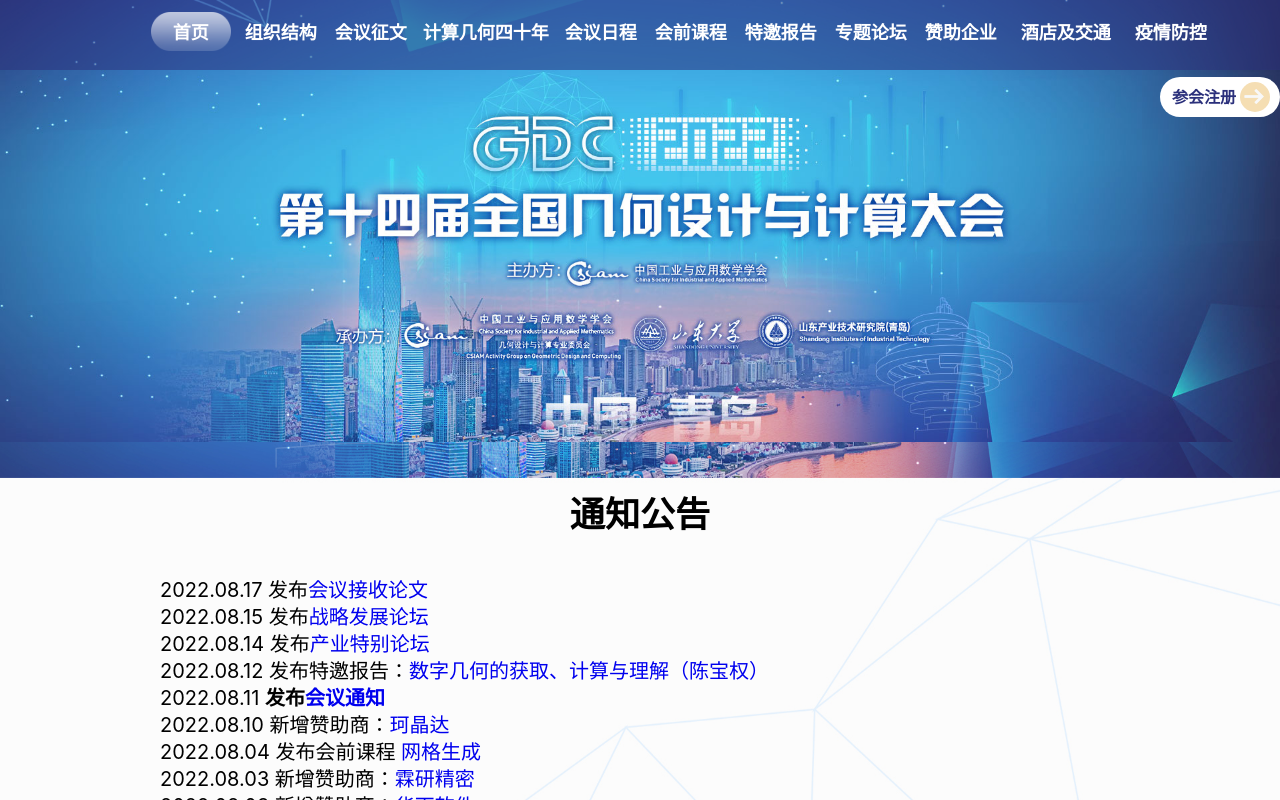
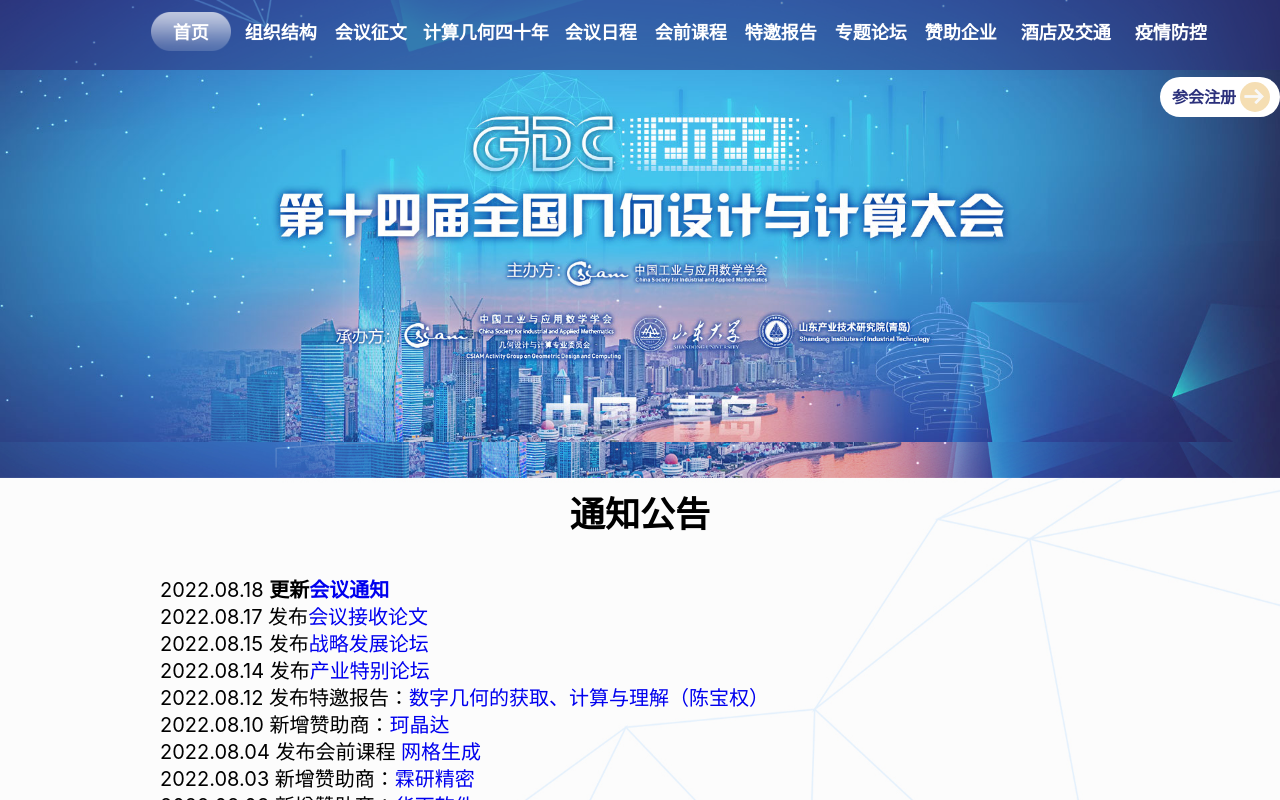
Before and after one commit to Cluir/gdc_website, a Vue app: page /ztlt#/subject in a window 1280 px wide. Shown: the top 800 px of the page. Built offline with nearby package versions, Linux system fonts and the light colour scheme.

Commit message:
update tongzhi

```diff
--- a/src/components/heads/subject.vue
+++ b/src/components/heads/subject.vue
@@ -7,13 +7,13 @@
       <!-- <span>第十四届全国几何设计与计算学术会议</span> -->
     </div>
     <ul style="font-size: 20px;line-height:1.35">
+      <li>2022.08.18 <b>更新</b><a
+          href="https://irc.cs.sdu.edu.cn/gdc2022/pdf/huiyitongzhi-gaizhangban.pdf"
+          target="_blank"><b>会议通知</b></a></li>
       <li>2022.08.17 发布<a href="https://irc.cs.sdu.edu.cn/gdc2022/index.html#/rc">会议接收论文</a></li>
       <li>2022.08.15 发布<a href="https://irc.cs.sdu.edu.cn/gdc2022/index.html#/ztlt">战略发展论坛</a></li>
       <li>2022.08.14 发布<a href="https://irc.cs.sdu.edu.cn/gdc2022/index.html#/ztlt">产业特别论坛</a></li>
       <li>2022.08.12 发布特邀报告：<a href="https://irc.cs.sdu.edu.cn/gdc2022/index.html#/ty">数字几何的获取、计算与理解（陈宝权）</a></li>
-      <li>2022.08.11 <b>发布</b><a
-          href="https://irc.cs.sdu.edu.cn/gdc2022/pdf/20220810huiyitongzhi-dishisijiequanguojiheshejiyujisuanxueshuhuiyi.pdf"
-          target="_blank"><b>会议通知</b></a></li>
       <li>2022.08.10 新增赞助商：<a href="http://www.cogenda.com/" target="_blank">珂晶达</a></li>
       <li>2022.08.04 发布会前课程 <a href="https://irc.cs.sdu.edu.cn/gdc2022/index.html#/hq" target="_blank">网格生成</a></li>
       <li>2022.08.03 新增赞助商：<a href="http://www2.lysis.com.cn/" target="_blank">霖研精密</a></li>
```
